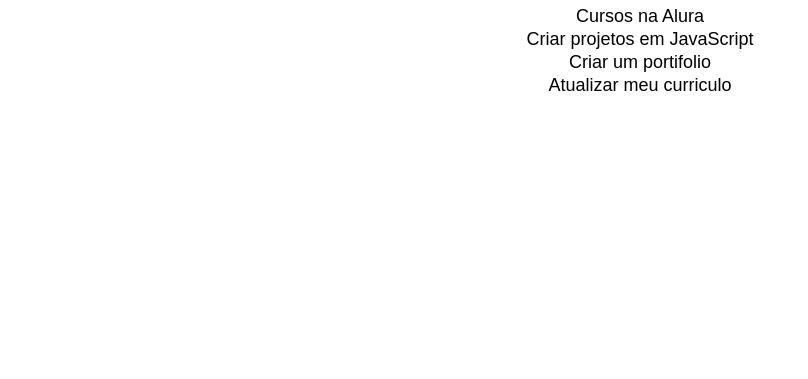
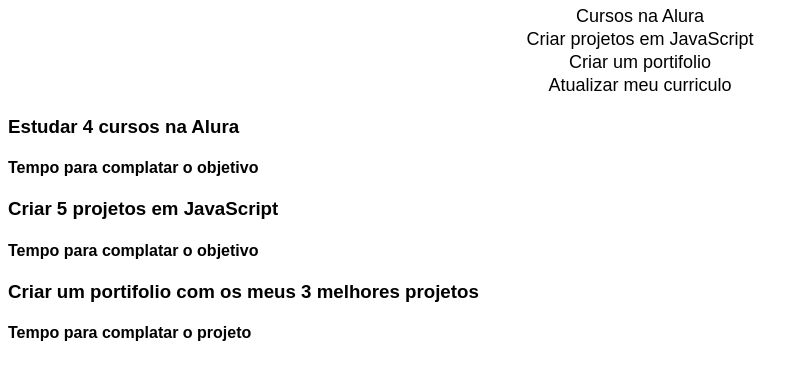
Before and after one commit to priscilakovalek/metas, a plain HTML site: page index.html in a window 1280 px wide. Shown: the part 93-472 px from the top of the page, without its empty margins (0-808 px from the left). Drawn offline with Linux system fonts and the light colour scheme.

Commit message:
metas adicionadas

```diff
--- a/index.html
+++ b/index.html
@@ -15,7 +15,18 @@
         <button class="botao ativo">Criar um portifolio</button>
         <button class="botao ativo">Atualizar meu curriculo</button>
     </div>
-</section>
-     <script src="main.js"></script>
+  </section>
+    <div class="abas-textos">
+        <h3 class="aba-conteudo-titulo-principal">Estudar 4 cursos na Alura</h3>
+        <h4 class="aba-conteudo-titulo-principal">Tempo para complatar o objetivo</h4>
+    <div class="abas-textos">
+        <h3 class="aba-conteudo-titulo-principal">Criar 5 projetos em JavaScript</h3>
+        <h4 class="aba-conteudo-titulo-principal">Tempo para complatar o objetivo</h4>
+    <div class="abas-textos">
+        <h3 class="aba-conteudo-titulo-principal">Criar um portifolio com os meus 3 melhores projetos</h3>
+        <h4 class="aba-conteudo-titulo-principal">Tempo para complatar o projeto</h4>
+    <div class="abas-textos">
+    </div>
+    <script src="main.js"></script>
 </body>
 </html>
--- a/main.js
+++ b/main.js
@@ -2,6 +2,8 @@ const botoes=document.querySelectorAll(".botao")
 console.log (botoes);
 for (let i=0;i<botoes.length;i++){
     botoes[i].onclick=function(){
-
+        for(let j=0);j>botoes.length;j++){
+        botões[j].classList.classList.remove("ativo");
     }
+      botoes[i]this.classList.add("ativo");
 }
```
